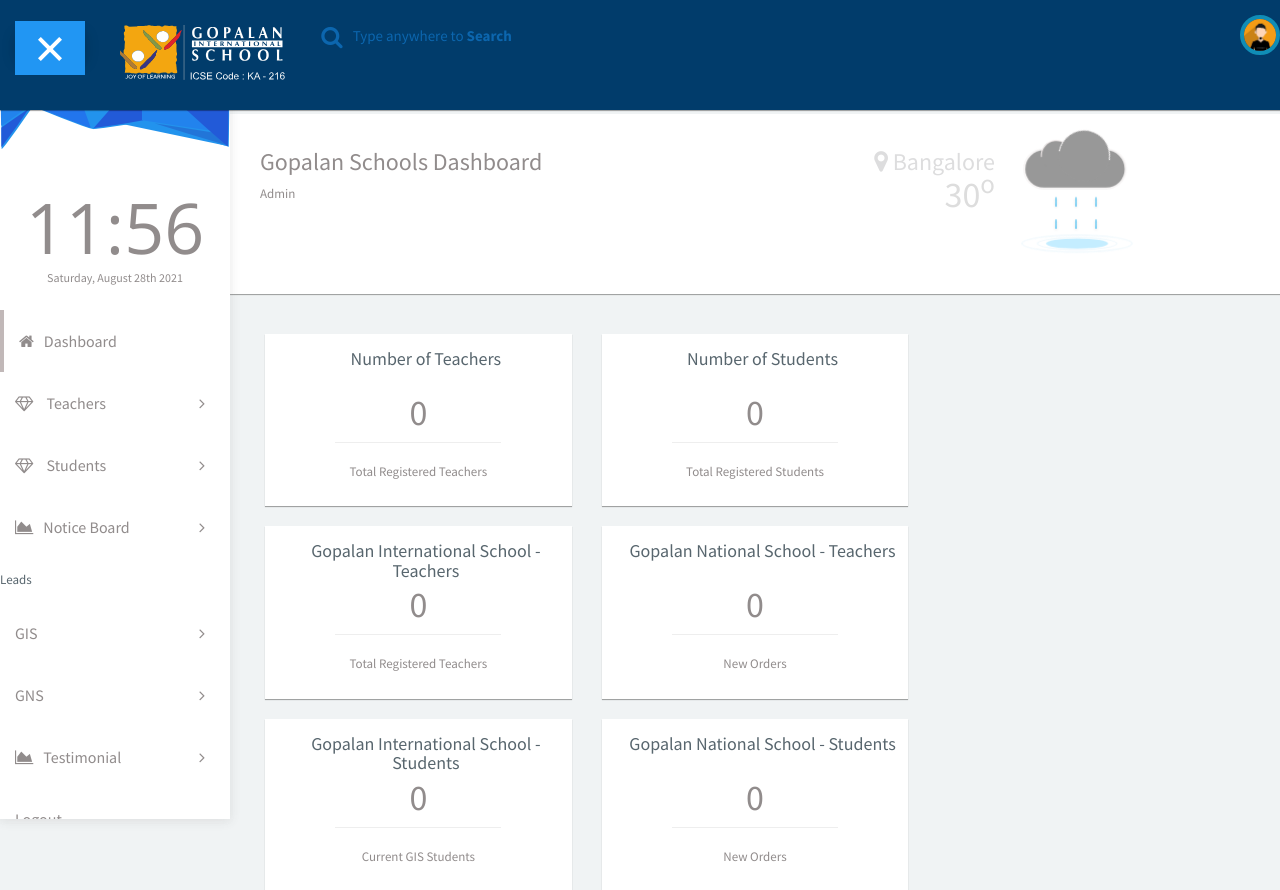
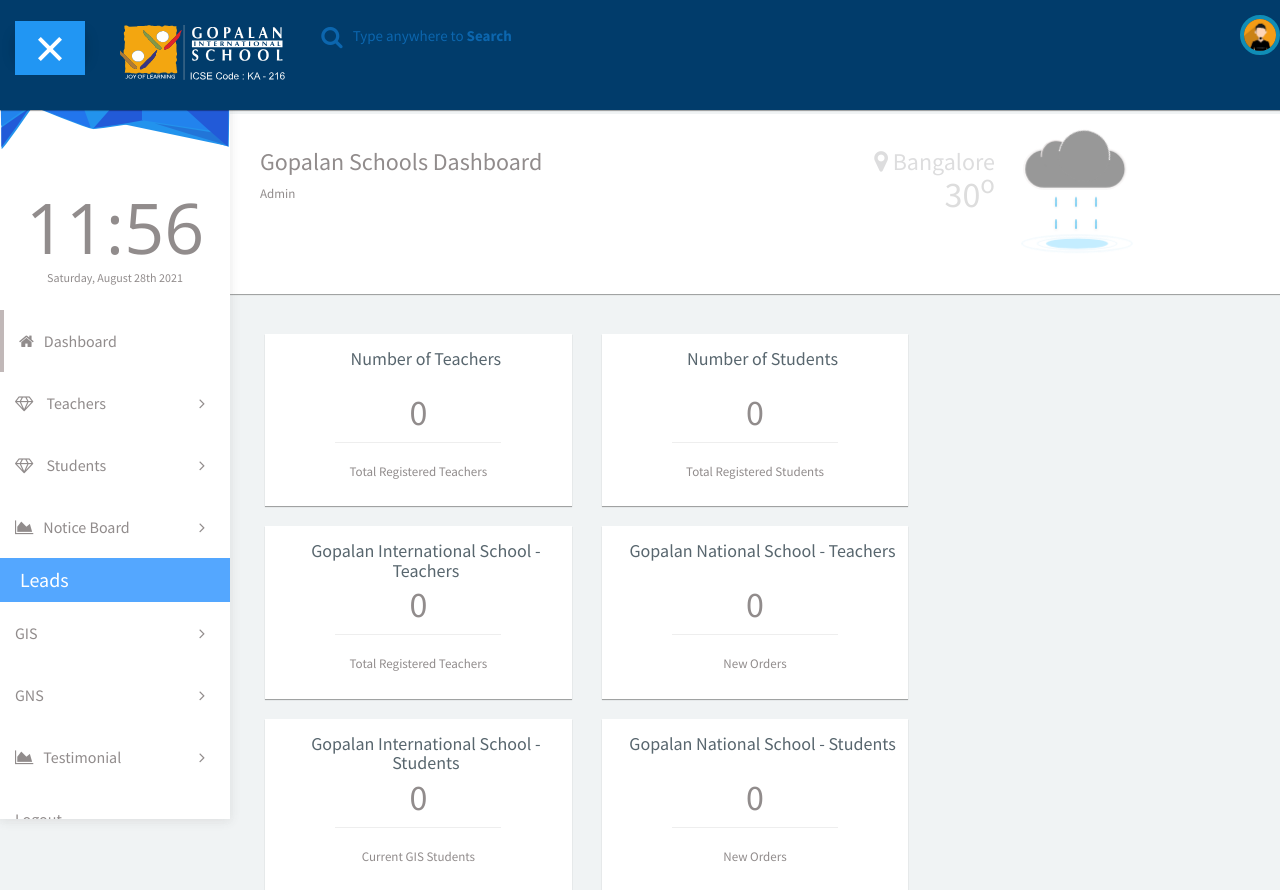
Before and after one commit to rohitsraj12/gopalan_school_system, a PHP site: page /gopalan_system/admin/index.php in a window 1280 px wide. Shown: the top 890 px of the page. Run offline with PHP 8.4, Linux system fonts and the light colour scheme; the visitor is signed in with stand-in values (Sample User, id 1); data comes from the database, SQL or seed files in the repository; data that the repository does not hold is empty.

Commit message:
Update updated_style.css

```diff
--- a/public/css/updated_style.css
+++ b/public/css/updated_style.css
@@ -46,3 +46,10 @@
     border-bottom: 1px dotted #e44724;
     cursor: pointer;
 }
+
+.nav__head {
+    padding-left: 20px;
+    background-color: #54a7ff;
+    font-size: 20px;
+    color: #fff;
+}
```
